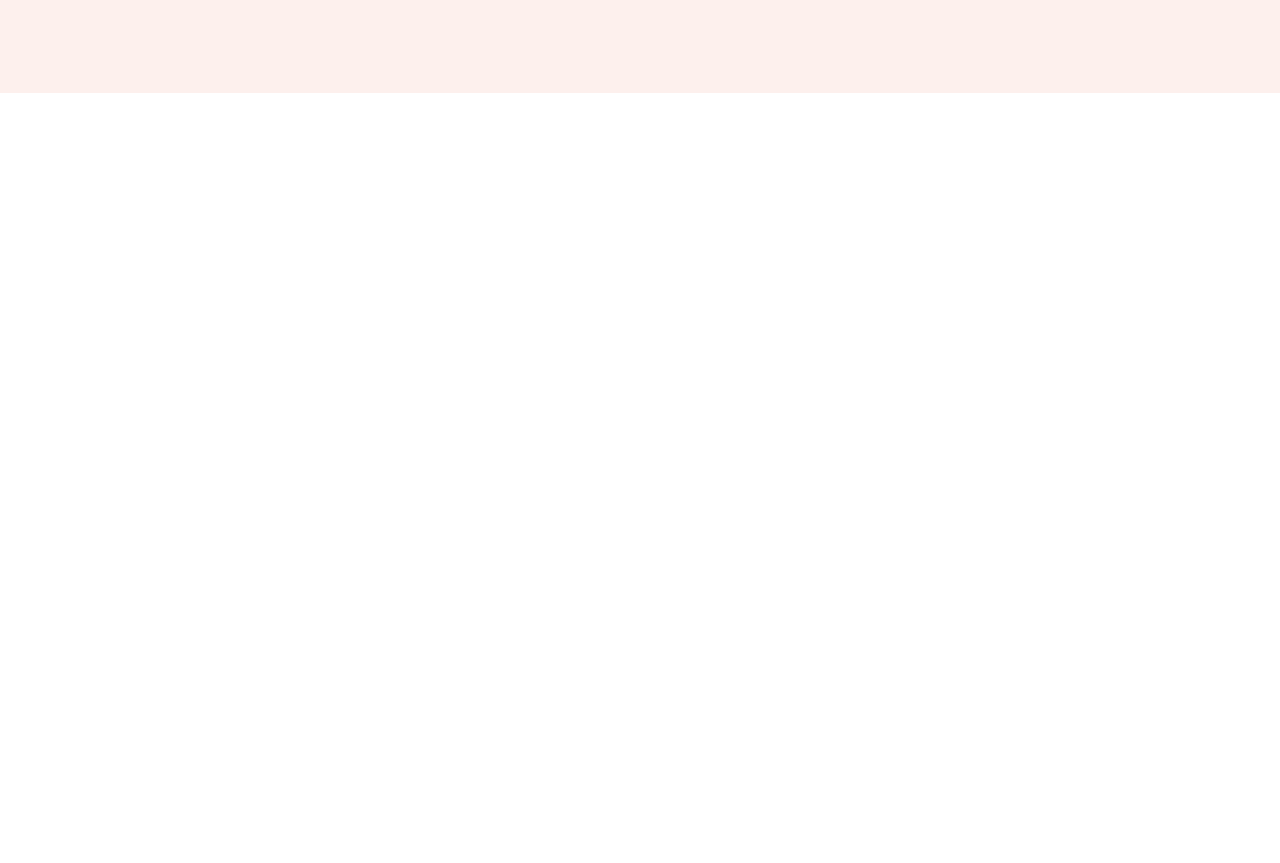
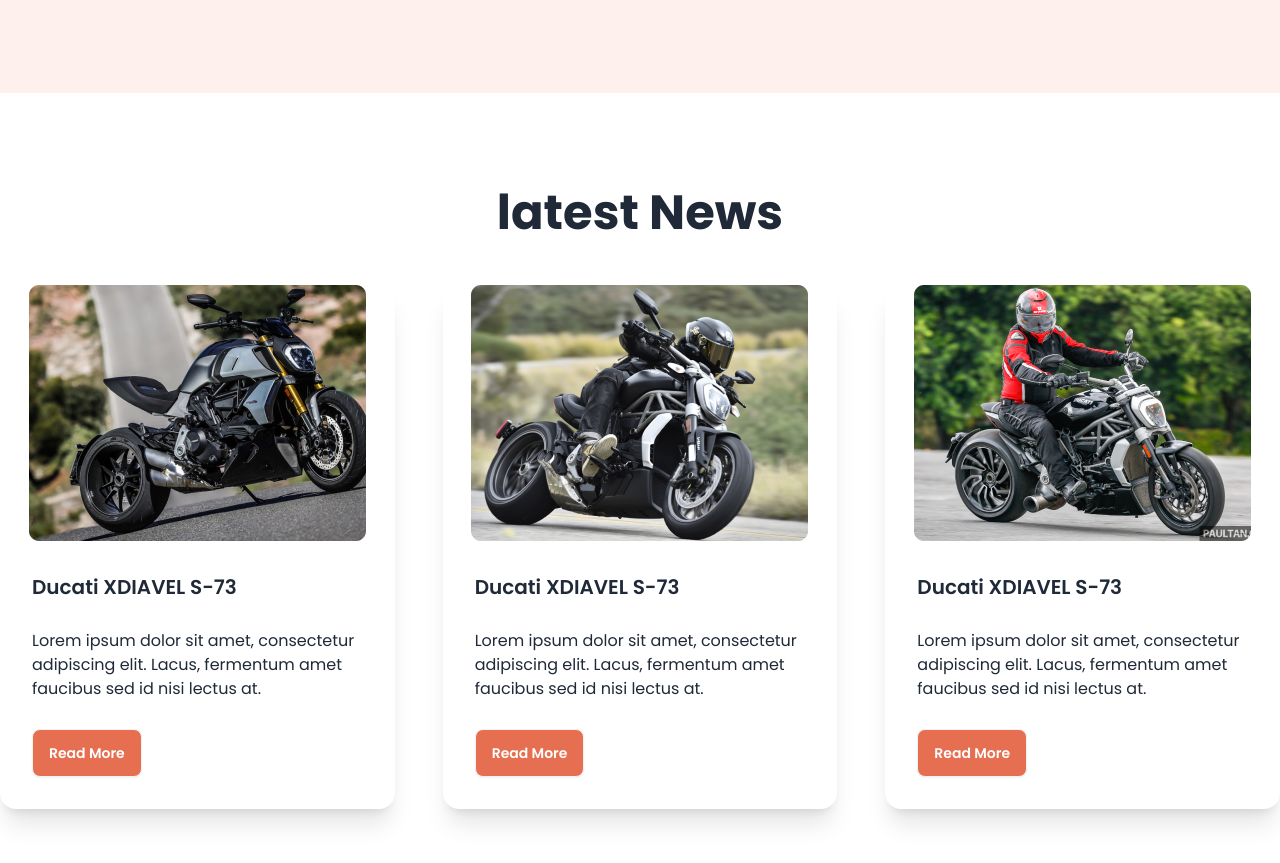
Before and after one commit to tanjil37/biker-zone-website-using-daisyUI, a plain HTML site: page index.html in a window 1280 px wide. Shown: the part 525-1388 px from the top of the page. Before the commit the page ends 800 px from the top, so only its background shows below. Drawn offline with nearby package versions, Linux system fonts and the light colour scheme.

Commit message:
Latest News Section compleat

```diff
--- a/index.html
+++ b/index.html
@@ -178,7 +178,64 @@
       </div>
     </header>
     <!-- Main Section -->
-    <main class="container"></main>
+    <main class="md:container mx-auto">
+      <!-- Featured bike section  -->
+      <!-- Latest News Section  -->
+      <section class=" my-24 ">
+        <h1 class="font-bold text-5xl text-center mb-12">latest News</h1>
+
+        <div class="grid grid-cols-1 gap-12 md:grid-cols-2 lg:grid-cols-3 ">
+          <!-- Card 1 -->
+          <div class="card bg-base-100  shadow-xl">
+            <figure>
+              <img
+                src="./images/others/latest1.png"
+                alt="Shoes"
+              />
+            </figure>
+            <div class="card-body space-y-5">
+              <h2 class="card-title">Ducati XDIAVEL S-73</h2>
+              <p>Lorem ipsum dolor sit amet, consectetur adipiscing elit. Lacus, fermentum amet faucibus sed id nisi lectus at.</p>
+              <div class="card-actions ">
+                <button class="btn bg-bike-primary text-white">Read More</button>
+              </div>
+            </div>
+          </div>
+          <!-- Card 2 -->
+          <div class="card bg-base-100  shadow-xl">
+            <figure>
+              <img
+                src="./images/others/latest2.png"
+                alt="Shoes"
+              />
+            </figure>
+            <div class="card-body space-y-5">
+              <h2 class="card-title">Ducati XDIAVEL S-73</h2>
+              <p>Lorem ipsum dolor sit amet, consectetur adipiscing elit. Lacus, fermentum amet faucibus sed id nisi lectus at.</p>
+              <div class="card-actions ">
+                <button class="btn bg-bike-primary text-white">Read More</button>
+              </div>
+            </div>
+          </div>
+          <!-- Card 3 -->
+          <div class="card bg-base-100  shadow-xl">
+            <figure>
+              <img
+                src="./images/others/latest3.png"
+                alt="Shoes"
+              />
+            </figure>
+            <div class="card-body space-y-5">
+              <h2 class="card-title">Ducati XDIAVEL S-73</h2>
+              <p>Lorem ipsum dolor sit amet, consectetur adipiscing elit. Lacus, fermentum amet faucibus sed id nisi lectus at.</p>
+              <div class="card-actions ">
+                <button class="btn bg-bike-primary text-white">Read More</button>
+              </div>
+            </div>
+          </div>
+        </div>
+      </section>
+    </main>
     <!-- Footer Section -->
     <footer></footer>
   </body>
```
